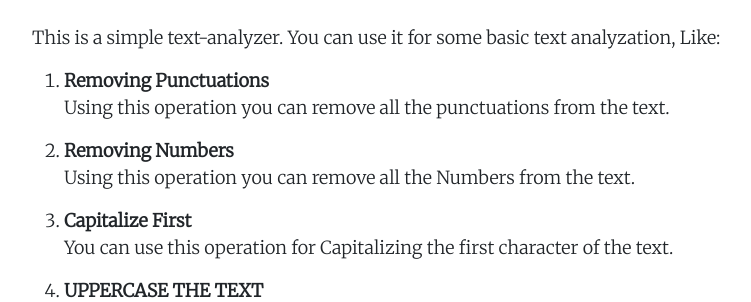
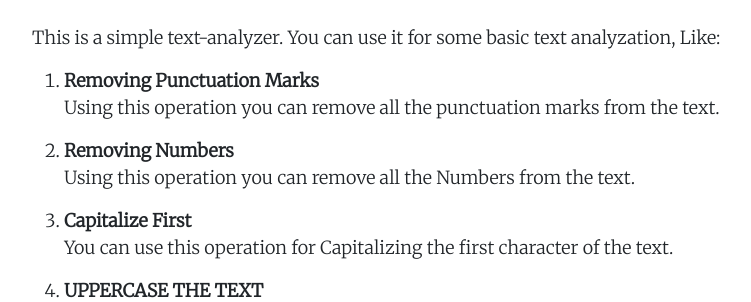
Before and after one commit to yashpal83/Text-Analyzer, a Django app: page /about in a window 1280 px wide. Shown: the part 376-678 px from the top of the page, without its empty margins (50-801 px from the left). Run offline with Django 4.2, Linux system fonts and the light colour scheme.

Commit message:
Punctuation Marks

```diff
--- a/templates/about.html
+++ b/templates/about.html
@@ -17,8 +17,8 @@
         <p>This is a simple text-analyzer. You can use it for some basic text analyzation,
             Like: </p>
         <ol>
-            <li><b>Removing Punctuations</b></li>
-            <p>Using this operation you can remove all the punctuations from the text.</p>
+            <li><b>Removing Punctuation Marks</b></li>
+            <p>Using this operation you can remove all the punctuation marks from the text.</p>
             <li><b>Removing Numbers</b></li>
             <p>Using this operation you can remove all the Numbers from the text.</p>
             <li><b>Capitalize First</b></li>
--- a/templates/home.html
+++ b/templates/home.html
@@ -28,7 +28,7 @@
 
         <div class="form-check form-switch">
             <input class="form-check-input" name="removepunc" type="checkbox" role="switch" id="removepunc">
-            <label class="form-check-label" for="flexSwitchCheckDefault">Remove Punctuations</label>
+            <label class="form-check-label" for="flexSwitchCheckDefault">Remove Punctuation Marks</label>
         </div>
 
         <div class="form-check form-switch">
```
